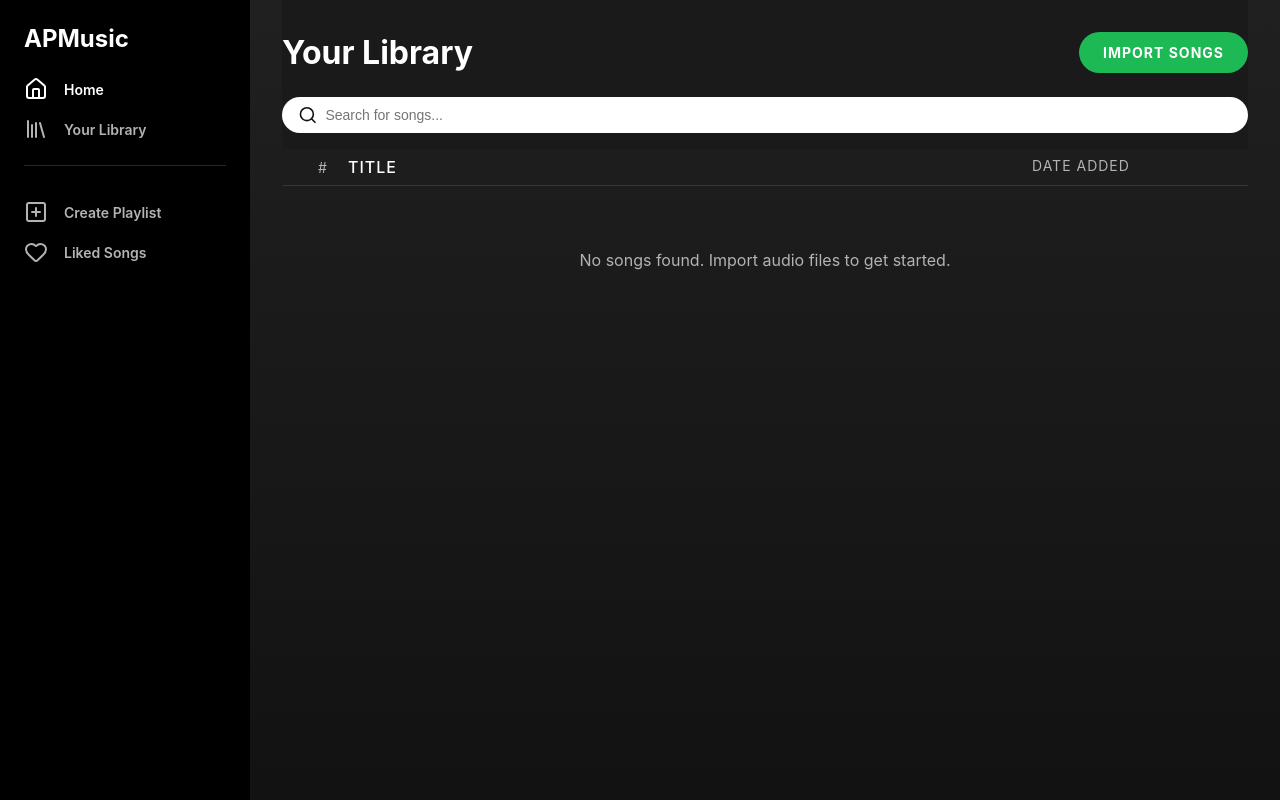
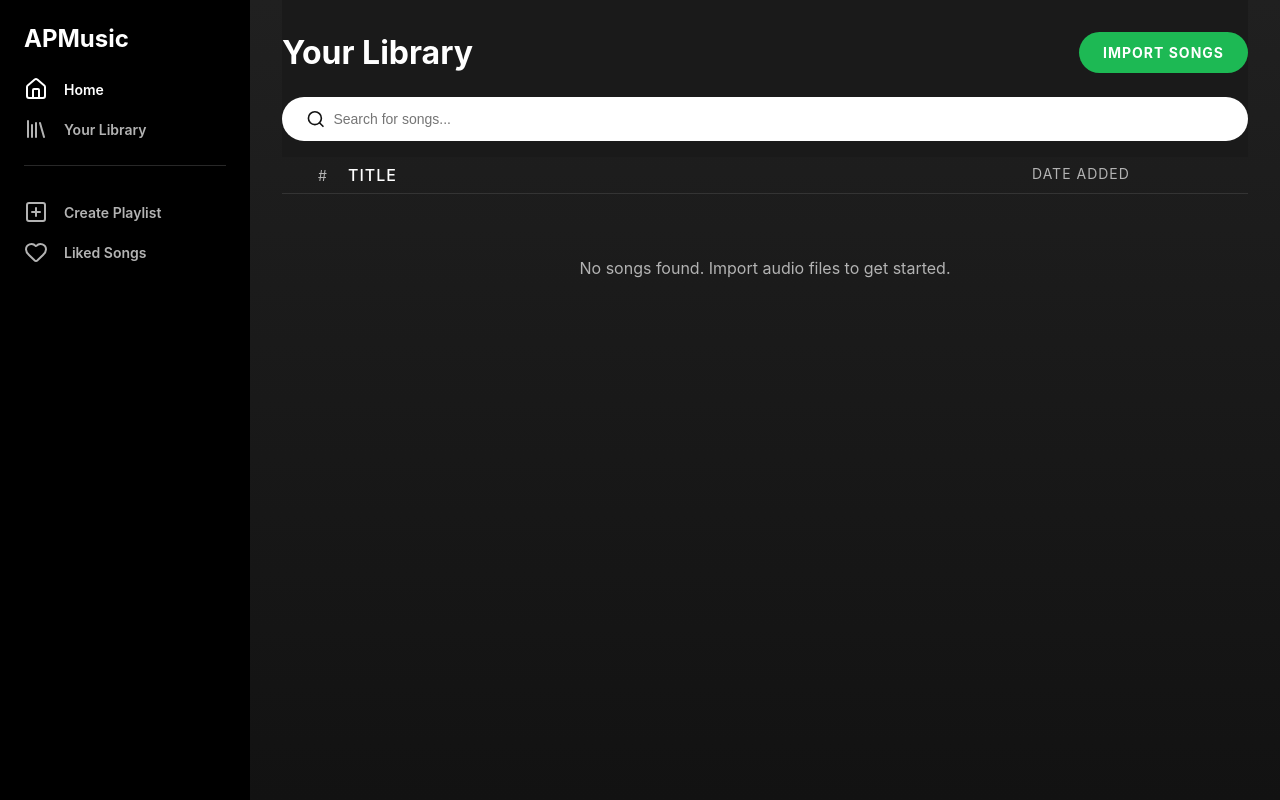
Before and after one commit to Andhinee/apmusic, a React (Vite) app: page / in a window 1280 px wide. Built offline with nearby package versions, Linux system fonts and the light colour scheme.

Commit message:
Update Search Bar padding

```diff
--- a/src/styles/SongList.css
+++ b/src/styles/SongList.css
@@ -151,7 +151,7 @@
     align-items: center;
     background-color: white;
     border-radius: 500px;
-    padding: 8px 16px;
+    padding: 12px 24px;
     color: black;
     margin: 0 16px;
     flex: 1;
```
